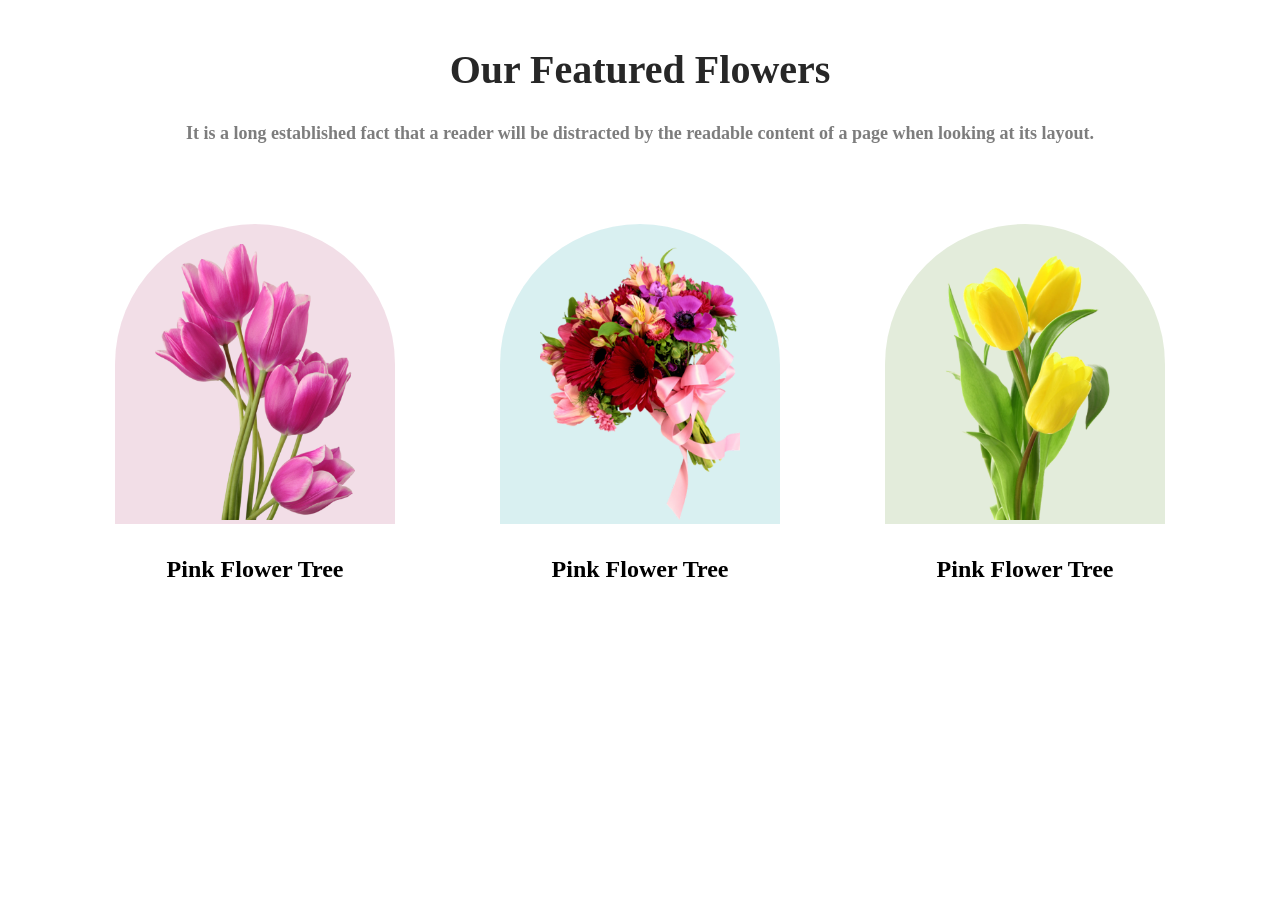
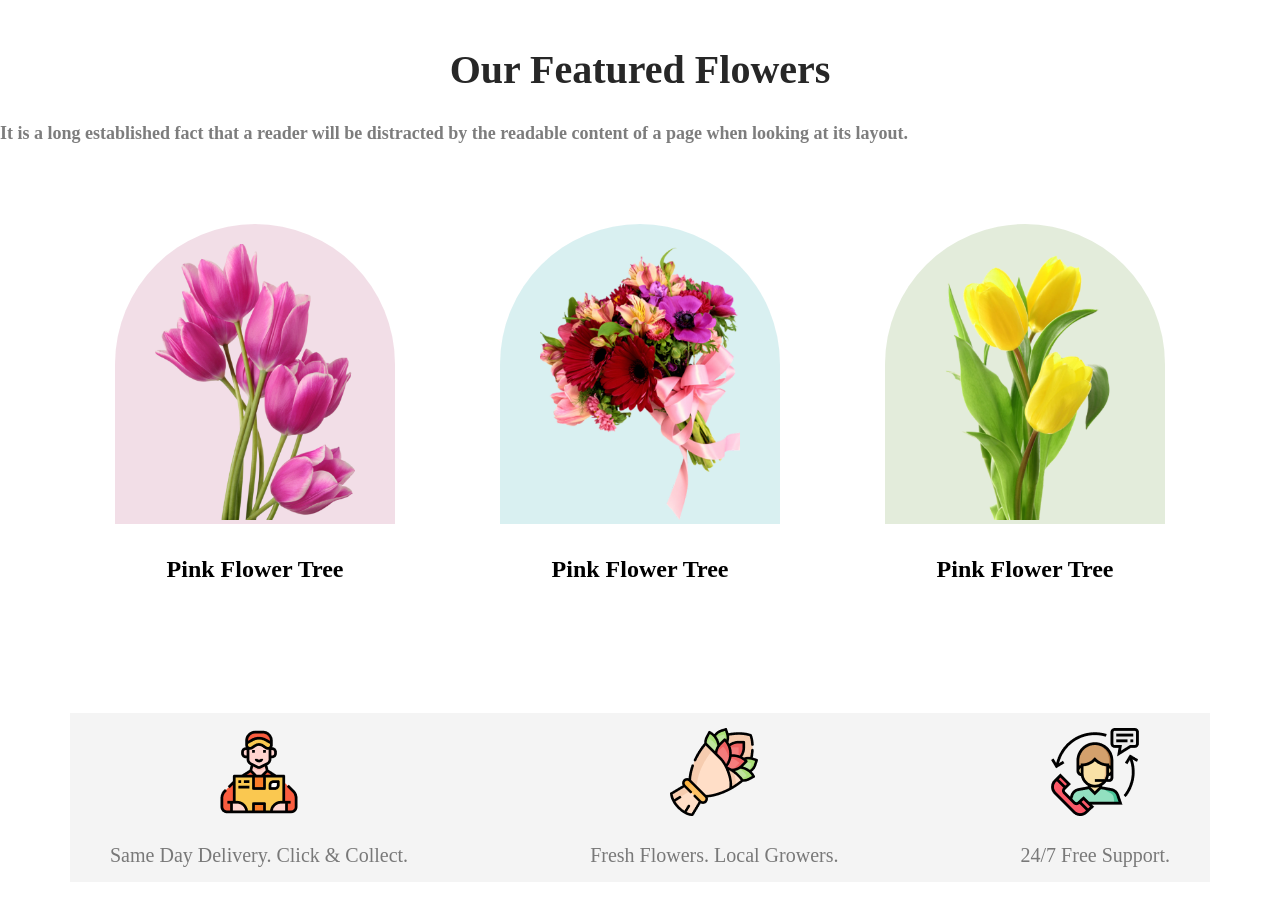
Before and after one commit to getSohelRana/online-flower-shop, a plain HTML site: page index.html in a window 1280 px wide. Shown: the part 820-1725 px from the top of the page. Before the commit the page ends 1453 px from the top, so only its background shows below. Drawn offline with Linux system fonts and the light colour scheme.

Commit message:
featued support section design and responsive conpleted here

```diff
--- a/css/custom.css
+++ b/css/custom.css
@@ -14,9 +14,6 @@
     --bg-secondary: #E55473;
     --bg-light-gray: rgba(39, 39, 39, 0.05);
     --bg-light: #fff;
-}
-.text-center{
-    text-align: center;
 }
 .section-inner{
     max-width: 1440px;
--- a/css/flower.css
+++ b/css/flower.css
@@ -64,6 +64,23 @@
 }
 /* --------------------featured flowers style end here----------------- */
 
+/* --------------------featured support style start here----------------- */
+.featured-support{
+    background-color: var( --bg-light-gray);
+    margin-top: 130px;
+    padding: 75px 150px;
+    display: flex;
+    justify-content: space-around;
+    align-items: center;
+    text-align: center;
+}
+.featured-items p{
+    margin-top: 24px;
+    font-size: 20px;
+    color: var(--text-secondary);
+}
+/* --------------------featured support style end here----------------- */
+
 /* Responsive for small devices */
 @media screen and (max-width: 575px) {
     .section-inner{
@@ -96,6 +113,14 @@
     .card{
         width: 320px;
     }
+    .featured-support{
+        background-color: var( --bg-light-gray);
+        margin-top: 50px;
+        padding: 50px 30px;
+        flex-direction: column;
+        justify-content: center;
+        gap: 40px;
+    }
     /* featured flower  section responsive end here */
 
 }
@@ -125,6 +150,12 @@
         width: 350px;
         min-height: 100%;
         border-radius: 300px 300px 0 0 / 300px 300px 0 0;
+    }
+    .featured-support{
+        flex-direction: row;
+        justify-content: space-between;
+        padding: 20px 40px;
+        gap: 40px;
     }
     /* featured flower  section responsive end here */
 }
@@ -156,6 +187,12 @@
     }
     .card{
         width: 350px;
+    }
+    .featured-support{
+        flex-direction: row;
+        justify-content: space-between;
+        gap: 25px;
+        padding: 15px 40px;
     }
     /* featured flower  section responsive end here */
 }
@@ -189,5 +226,11 @@
         width: 280px;
         margin: 0 auto;
     }
+    .featured-support{
+        flex-direction: row;
+        justify-content: space-between;
+        gap: 25px;
+        padding: 15px 40px;
+    }
     /* featured flower  section responsive end here */
 }
--- a/index.html
+++ b/index.html
@@ -25,7 +25,8 @@
         <section class="featured-flowers">
             <h1 class="section-title">Our Featured Flowers</h1>
             <p class="section-description text-center">It is a long established fact that a reader will be distracted by the readable content of a page when looking at its layout.</p>
-            <div class="featured-flower-card section-inner">
+           <div class="section-inner">
+                <div class="featured-flower-card">
                     <div class="card-body">
                         <div class="card card-1">
                             <img src="./asset/pngwing 6.png" alt="">
@@ -45,6 +46,22 @@
                         <p class="flower-name">Pink Flower Tree</p>
                     </div>
                 </div>
+                <div class="featured-support">
+                    <div class="featured-items">
+                        <img src="./asset/Group 57.png" alt="">
+                        <p>Same Day Delivery. Click & Collect.</p>
+                    </div>
+                    <div class="featured-items">
+                        <img src="./asset/Group 58.png" alt="">
+                        <p>Fresh Flowers. Local Growers.</p>
+                    </div>
+                    <div class="featured-items">
+                        <img src="./asset/Group 59.png" alt="">
+                        <p>24/7 Free Support.</p>
+                    </div>
+                </div>
+           </div>
+
         </section>
         <!-- featured flower section mark up end here -->
     </main>
```
Lines whose indentation alone changed are shown as unchanged.
